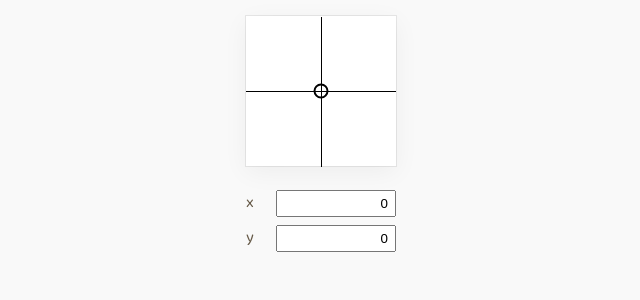
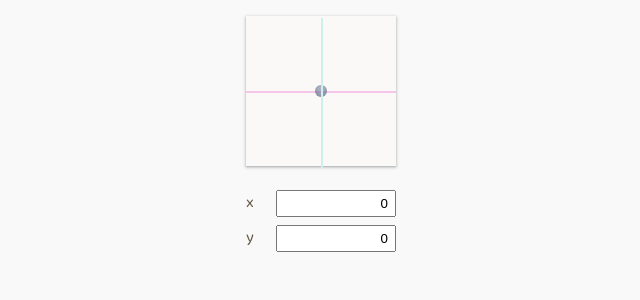
Before and after one commit to tetracalibers/Uispet-frontend, a Next.js app: page /demo/xyinput in a window 1280 px wide. Shown: the top 300 px of the page, without its empty margins (319-959 px from the left). Built offline with nearby package versions, Linux system fonts and the light colour scheme; a web font is replaced by a local one.

Commit message:
[XyInput] 配色とindicatorサイズの調整

```diff
--- a/components/control/XyInput/index.tsx
+++ b/components/control/XyInput/index.tsx
@@ -24,10 +24,11 @@ const VerticalStack = styled.div`
 const DragArea = styled.div`
   width: 150px;
   height: 150px;
-  background: white;
+  background: #faf9f7;
   position: relative;
   cursor: crosshair;
-  box-shadow: rgb(0 0 0 / 5%) 0px 6px 24px 0px, rgb(0 0 0 / 8%) 0px 0px 0px 1px;
+  box-shadow: rgba(60, 64, 67, 0.3) 0px 1px 2px 0px,
+    rgba(60, 64, 67, 0.15) 0px 1px 3px 1px;
   margin: 1rem auto;
 
   /* y軸 */
@@ -35,7 +36,7 @@ const DragArea = styled.div`
     content: '';
     width: calc(150px / 2);
     height: 150px;
-    border-right: 1px solid black;
+    border-right: 2px solid #cdf0ea;
     display: block;
     transform: translateY(-50%);
   }
@@ -45,17 +46,25 @@ const DragArea = styled.div`
     content: '';
     height: calc(150px / 2);
     width: 150px;
-    border-bottom: 1px solid black;
+    border-bottom: 2px solid #f6c6ea;
     display: block;
   }
 `
 
 const Indicator = styled.div`
-  width: 15px;
-  height: 15px;
-  border: 2px solid black;
+  --circle-size: 12px;
+
+  width: var(--circle-size);
+  height: var(--circle-size);
+  background: rgb(120, 130, 164, 0.5);
+  box-shadow: rgb(50, 50, 93, 0.25) 0px 50px 100px -20px,
+    rgb(0 0 0 / 30%) 0px 30px 60px -30px,
+    rgb(10 37 64 / 35%) 0px -2px 6px 0px inset;
   border-radius: 50%;
-  transform: translate(-7.5px, -7.5px);
+  transform: translate(
+    calc(var(--circle-size) * -0.5),
+    calc(var(--circle-size) * -0.5)
+  );
   position: absolute;
 `
 
```
